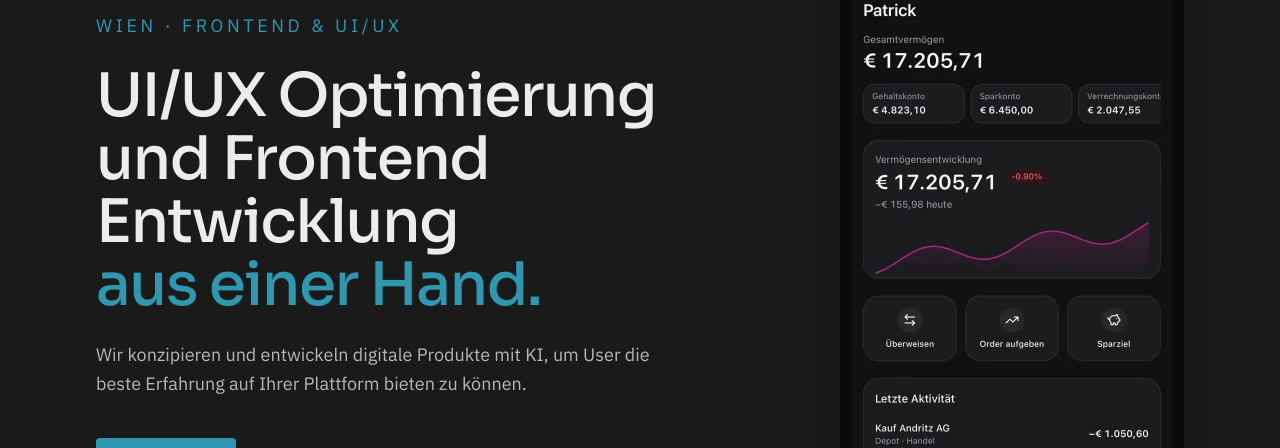
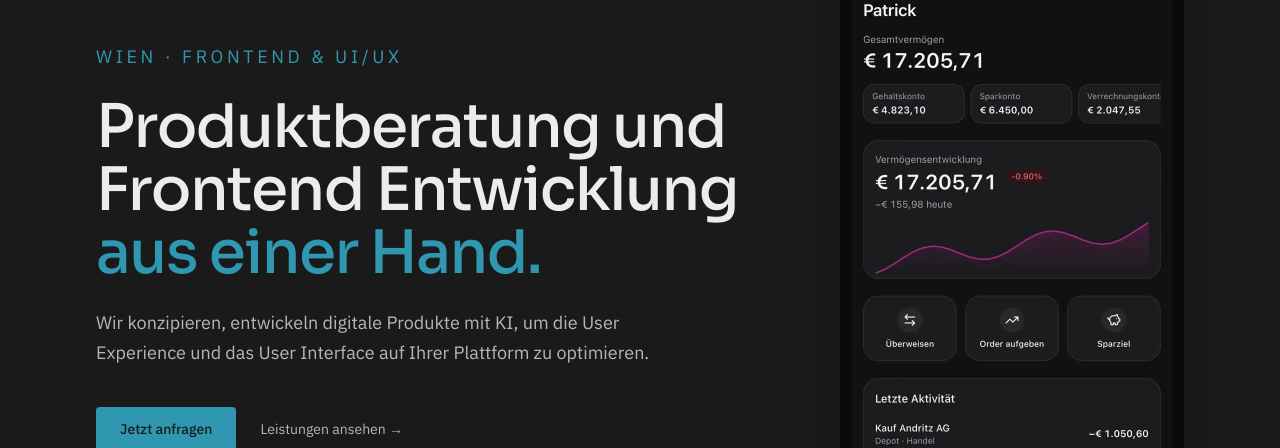
Before and after one commit to Bigger-Dreams/CodeGarden-Website, a Next.js app: page / in a window 1280 px wide. Shown: the part 290-738 px from the top of the page. Built offline with nearby package versions, Linux system fonts and the light colour scheme; no server answers.

Commit message:
Changes Hero

```diff
--- a/app/components/Hero.tsx
+++ b/app/components/Hero.tsx
@@ -12,14 +12,14 @@ export function Hero() {
           </p>
 
           <h1 className="mt-6 max-w-3xl font-heading font-medium text-5xl leading-[1.05] tracking-tight text-bone sm:text-6xl">
-            UI/UX Optimierung und Frontend Entwicklung
+            Produktberatung und Frontend Entwicklung
             <br />
             <span className="text-brass">aus einer Hand.</span>
           </h1>
 
           <p className="mt-6 max-w-xl font-sans text-lg leading-relaxed text-bone/75">
-            Wir konzipieren und entwickeln digitale Produkte mit KI, um User
-            die beste Erfahrung auf Ihrer Plattform bieten zu können.
+            Wir konzipieren, entwickeln digitale Produkte mit KI, um die
+            User Experience und das User Interface auf Ihrer Plattform zu optimieren.
           </p>
 
           <div className="mt-10 flex flex-wrap items-center gap-6">
```
